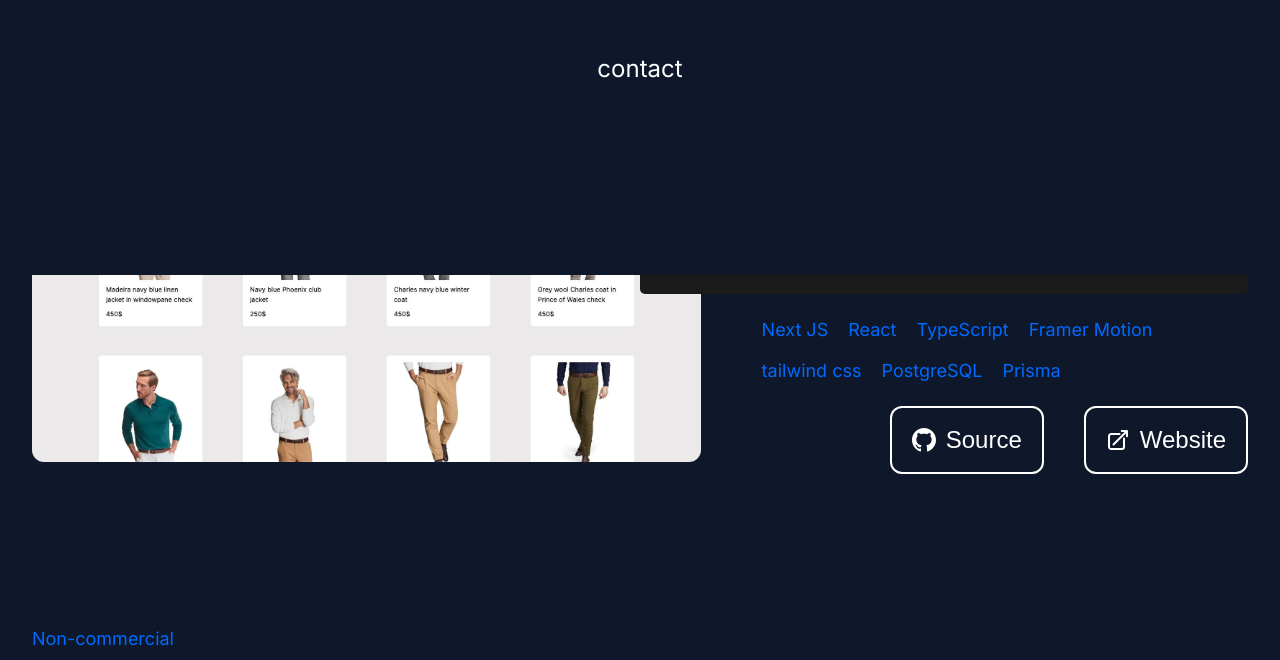
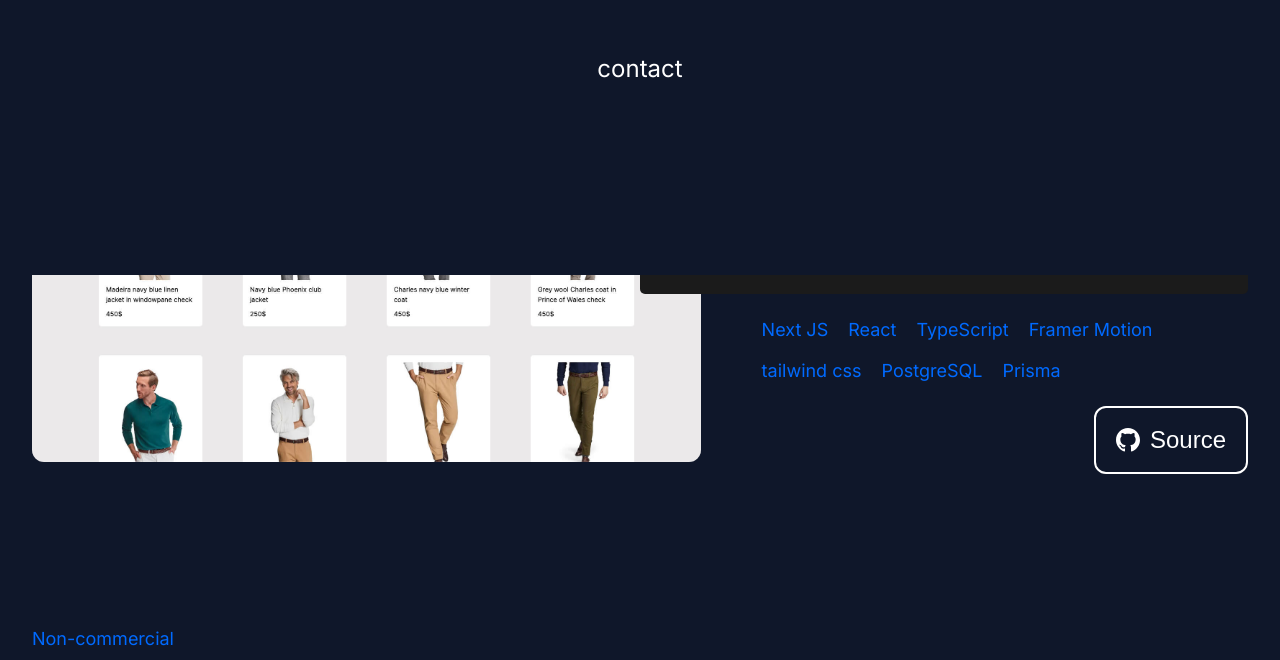
Before and after one commit to JayCodeGitHub/jaycode.pl, a Next.js app: page /experience in a window 1280 px wide. Shown: the part 1325-1985 px from the top of the page. Built offline with nearby package versions, Linux system fonts and the light colour scheme.

Commit message:
Update Projects

```diff
--- a/src/assets/projectsItems.ts
+++ b/src/assets/projectsItems.ts
@@ -31,7 +31,6 @@ export const ProjectsItems = [
       "TypeScript",
       "Framer Motion",
     ],
-    href: `https://happy-notes-pl.vercel.app/`,
     github: `https://github.com/JayCodeGitHub/happy-notes.pl`,
   },
   {
@@ -49,7 +48,6 @@ export const ProjectsItems = [
       "PostgreSQL",
       "Prisma",
     ],
-    href: `https://clothify-app.vercel.app/shop`,
     github: `https://github.com/JayCodeGitHub/clothify-2.0`,
   },
   {
```
